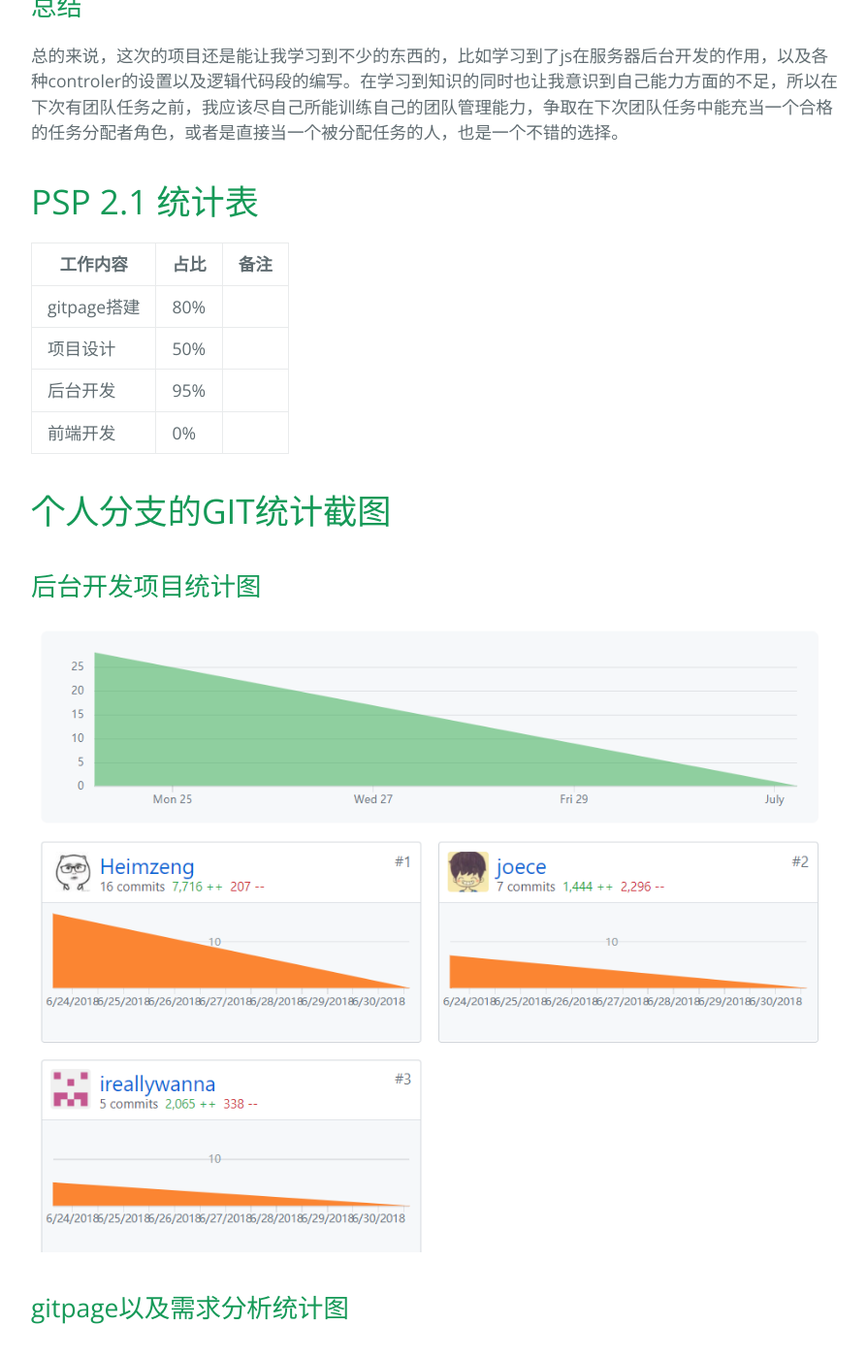
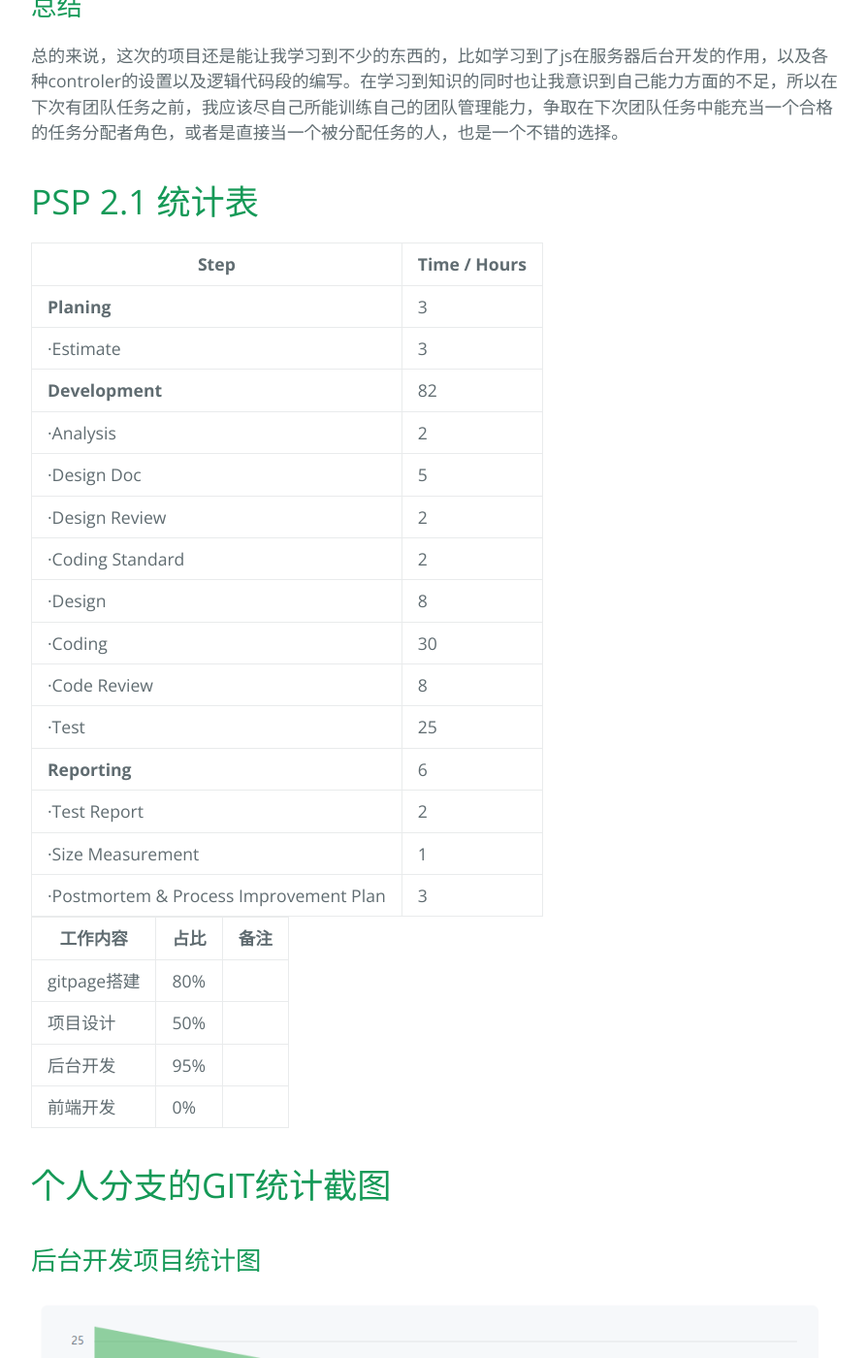
Before and after one commit to Heimzeng/Heimzeng.github.io, a Jekyll site: the page built from _posts/2018-06-30-BruMovie-Report.md, in a window 1280 px wide and 1400 px high, scrolled down 1032 px. Shown: the whole window at 97% size, without its empty margins (192-1086 px from the left). Built offline with Jekyll 4.4.1, drawn with Linux system fonts in a browser that asks for light colours.

Commit message:
更新PSP2.1统计表

```diff
--- a/_posts/2018-06-30-BruMovie-Report.md
+++ b/_posts/2018-06-30-BruMovie-Report.md
@@ -19,6 +19,24 @@ title: "布鲁电影报告"
 总的来说，这次的项目还是能让我学习到不少的东西的，比如学习到了js在服务器后台开发的作用，以及各种controler的设置以及逻辑代码段的编写。在学习到知识的同时也让我意识到自己能力方面的不足，所以在下次有团队任务之前，我应该尽自己所能训练自己的团队管理能力，争取在下次团队任务中能充当一个合格的任务分配者角色，或者是直接当一个被分配任务的人，也是一个不错的选择。
 
 # PSP 2.1 统计表
+
+| Step | Time / Hours |
+|----------| ---- |
+|**Planing**|  3  |
+|  ·Estimate|  3  |
+|**Development**|  82  |
+|  ·Analysis|  2  |
+|  ·Design Doc|  5  |
+|  ·Design Review|  2  |
+|  ·Coding Standard |  2  |
+|  ·Design |  8  |
+|  ·Coding |  30  |
+|  ·Code Review|  8  |
+|  ·Test |  25  |
+|**Reporting**| 6 |
+|  ·Test Report |  2  |
+|  ·Size Measurement |  1  |
+|  ·Postmortem & Process Improvement Plan |  3  |
 
 |工作内容|占比|备注|
 |---|---|---|
```
